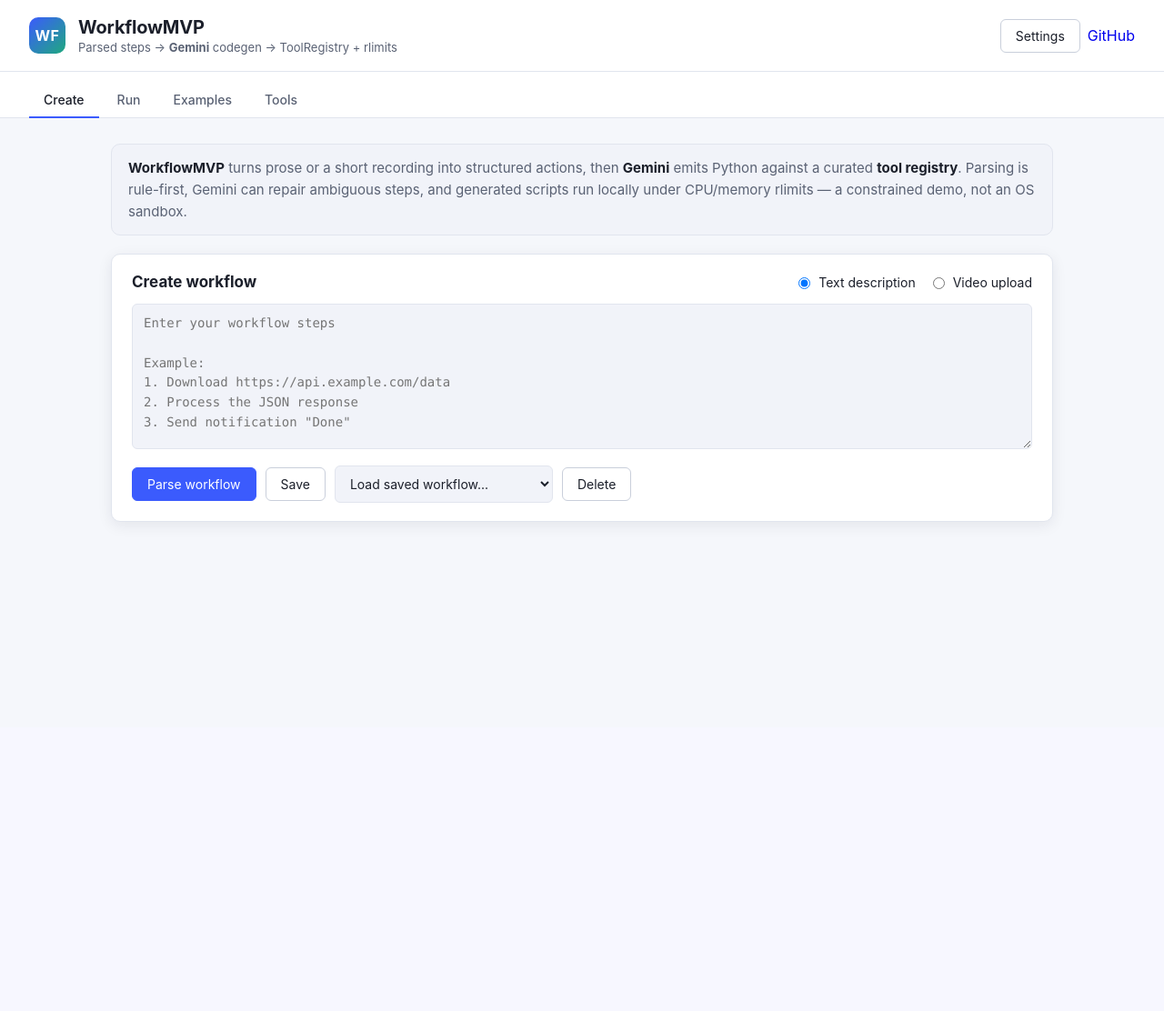
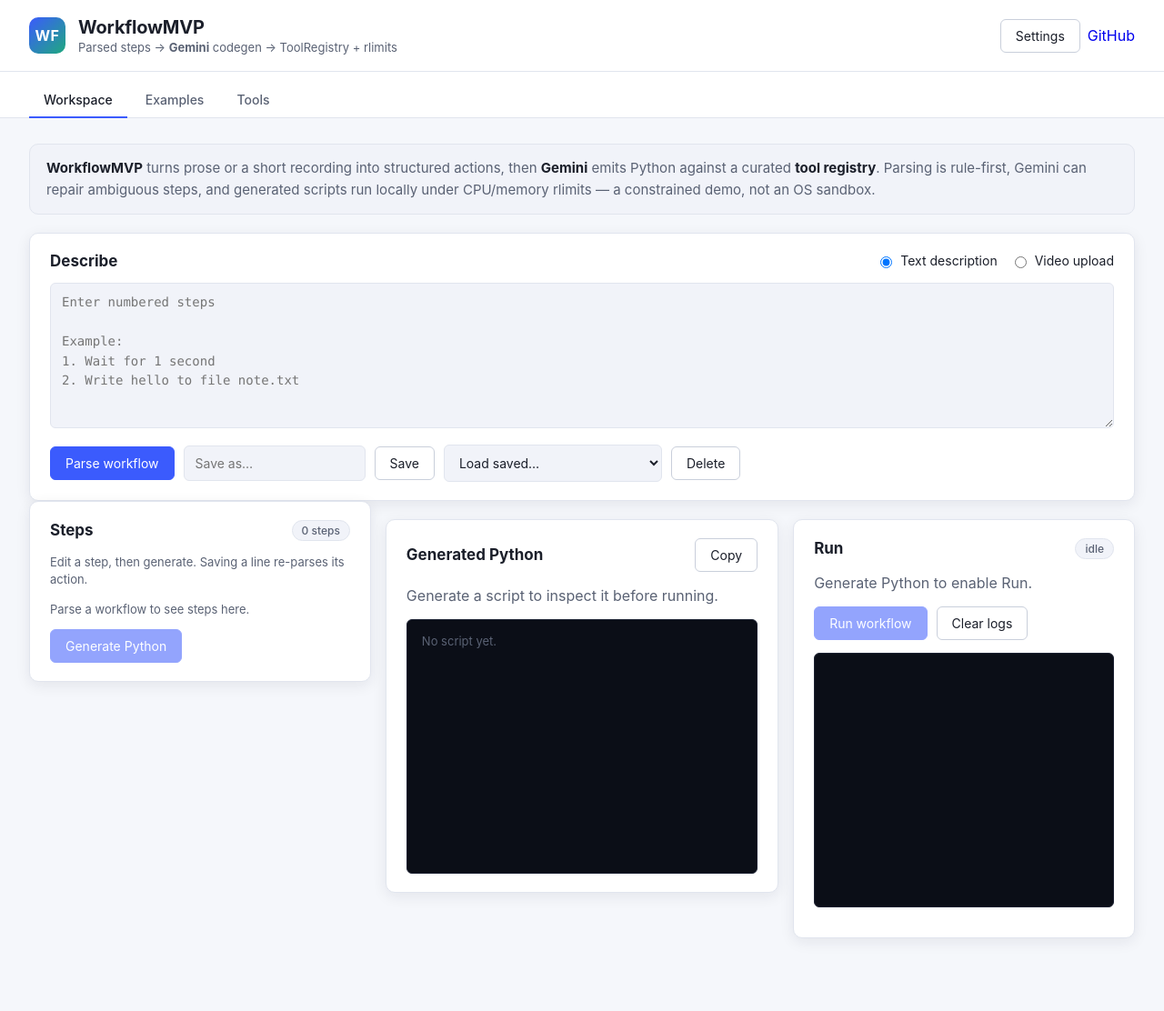
Before and after one commit to KMeltzer24/workflowMVP, a Flask app: page / in a window 1280 px wide. Shown: the whole page at 91% size. Before the commit the page ends 577 px from the top, so only its background shows below. Run offline with Flask 3, Linux system fonts and the light colour scheme; some libraries are stand-ins or nearby versions.

Commit message:
Put parse, generated Python, and run on one workspace screen.
Drop stdlib-shaped tools (regex/split/hash) and return the generated script from the API so the UI can show it before a run.

```diff
--- a/web/static/css/style.css
+++ b/web/static/css/style.css
@@ -169,12 +169,90 @@ code {
 /* Layout */
 
 .container {
-    max-width: 1100px;
+    max-width: 1440px;
     margin: 0 auto;
     padding: 28px 32px 80px;
     display: flex;
     flex-direction: column;
     gap: 20px;
+}
+
+.workspace-grid {
+    display: grid;
+    grid-template-columns: minmax(240px, 1fr) minmax(280px, 1.15fr) minmax(240px, 1fr);
+    gap: 16px;
+    align-items: start;
+}
+
+.workspace-col .terminal,
+.workspace-col .code-view {
+    min-height: 280px;
+    max-height: 52vh;
+}
+
+.code-view {
+    margin: 0;
+    background: #0b0e17;
+    color: #d7dcea;
+    border-radius: var(--radius-sm);
+    padding: 14px 16px;
+    font-family: var(--font-mono);
+    font-size: 12px;
+    line-height: 1.5;
+    overflow: auto;
+    white-space: pre;
+    border: 1px solid #1d2233;
+}
+
+.empty-hint {
+    color: var(--text-muted);
+    font-family: var(--font-sans);
+    font-size: 13px;
+    white-space: normal;
+}
+
+.save-row #saveName {
+    max-width: 200px;
+    margin: 0;
+}
+
+.tool-table-wrap {
+    overflow: auto;
+    max-height: 520px;
+    border: 1px solid var(--border);
+    border-radius: var(--radius-sm);
+}
+
+.tool-table {
+    width: 100%;
+    border-collapse: collapse;
+    font-size: 13px;
+}
+
+.tool-table th,
+.tool-table td {
+    text-align: left;
+    padding: 8px 10px;
+    border-bottom: 1px solid var(--border);
+    vertical-align: top;
+}
+
+.tool-table th {
+    position: sticky;
+    top: 0;
+    background: var(--surface-alt);
+    font-weight: 600;
+    z-index: 1;
+}
+
+.tool-table code {
+    font-size: 12px;
+}
+
+@media (max-width: 1100px) {
+    .workspace-grid {
+        grid-template-columns: 1fr;
+    }
 }
 
 .panel {
--- a/web/static/js/app.js
+++ b/web/static/js/app.js
@@ -44,8 +44,13 @@ document.getElementById("saveBtn").addEventListener("click", () => {
         toast("Nothing to save", "warning");
         return;
     }
-    const name = prompt("Save as:");
-    if (!name) return;
+    const nameInput = document.getElementById("saveName");
+    const name = (nameInput && nameInput.value.trim()) || "";
+    if (!name) {
+        toast("Enter a name next to Save", "warning");
+        if (nameInput) nameInput.focus();
+        return;
+    }
     const all = loadSavedWorkflows();
     all[name] = { text, savedAt: new Date().toISOString() };
     persistSavedWorkflows(all);
@@ -84,6 +89,15 @@ document.getElementById("generateBtn").addEventListener("click", generateWorkflo
 document.getElementById("runBtn").addEventListener("click", runWorkflow);
 document.getElementById("clearLogsBtn").addEventListener("click", () => {
     document.getElementById("runOutput").innerHTML = "";
+});
+document.getElementById("copyCodeBtn").addEventListener("click", async () => {
+    if (!state.generatedCode) return;
+    try {
+        await navigator.clipboard.writeText(state.generatedCode);
+        toast("Copied generated Python", "success");
+    } catch (_) {
+        toast("Could not copy", "error");
+    }
 });
 document.getElementById("toolSearchInput").addEventListener("input", renderTools);
 document.getElementById("toolCategorySelect").addEventListener("change", renderTools);
--- a/web/static/js/core.js
+++ b/web/static/js/core.js
@@ -20,9 +20,12 @@ const CREDENTIAL_KEYS = [
     "SMTP_PORT",
 ];
 
+const TAB_ORDER = ["workspace", "examples", "tools"];
+
 const state = {
     parsedSteps: [],
     currentWorkflowPath: null,
+    generatedCode: "",
     stepsEdited: false,
     streaming: false,
     parseConfidence: null,
@@ -84,7 +87,7 @@ function refreshSavedList() {
     if (!select) return;
     const saved = loadSavedWorkflows();
     const names = Object.keys(saved).sort();
-    select.innerHTML = '<option value="">Load saved workflow...</option>';
+    select.innerHTML = '<option value="">Load saved…</option>';
     for (const name of names) {
         const option = document.createElement("option");
         option.value = name;
@@ -113,18 +116,32 @@ function toast(message, variant = "info") {
 
 function activateTab(name) {
     document.querySelectorAll(".tab").forEach((btn) => {
-        btn.classList.toggle("active", btn.dataset.tab === name);
+        const on = btn.dataset.tab === name;
+        btn.classList.toggle("active", on);
+        btn.setAttribute("aria-selected", on ? "true" : "false");
+        btn.tabIndex = on ? 0 : -1;
     });
     document.querySelectorAll(".tab-panel").forEach((panel) => {
         panel.classList.toggle("active", panel.id === `tab-${name}`);
     });
-    if (name === "run") {
+    if (name === "workspace" && typeof updateRunSummary === "function") {
         updateRunSummary();
     }
 }
 
 document.querySelectorAll(".tab").forEach((btn) => {
     btn.addEventListener("click", () => activateTab(btn.dataset.tab));
+    btn.addEventListener("keydown", (event) => {
+        if (event.key !== "ArrowRight" && event.key !== "ArrowLeft") return;
+        event.preventDefault();
+        const index = TAB_ORDER.indexOf(btn.dataset.tab);
+        if (index < 0) return;
+        const delta = event.key === "ArrowRight" ? 1 : -1;
+        const next = TAB_ORDER[(index + delta + TAB_ORDER.length) % TAB_ORDER.length];
+        activateTab(next);
+        const nextBtn = document.querySelector(`.tab[data-tab="${next}"]`);
+        if (nextBtn) nextBtn.focus();
+    });
 });
 
 // -------------------- Helpers --------------------
--- a/web/static/js/create-tab.js
+++ b/web/static/js/create-tab.js
@@ -145,7 +145,26 @@ function stopParseProgress() {
 function enableGenerate(enabled) {
     const btn = document.getElementById("generateBtn");
     btn.disabled = !enabled;
-    btn.textContent = "Generate Python code";
+    btn.textContent = "Generate Python";
+}
+
+function showGeneratedCode(code, path) {
+    const view = document.getElementById("generatedCode");
+    const meta = document.getElementById("codeMeta");
+    const copyBtn = document.getElementById("copyCodeBtn");
+    state.generatedCode = code || "";
+    if (!view) return;
+    if (state.generatedCode) {
+        view.textContent = state.generatedCode;
+    } else {
+        view.innerHTML = '<span class="empty-hint">No script yet.</span>';
+    }
+    if (meta) {
+        meta.textContent = path
+            ? `Saved as ${path}`
+            : "Generate a script to inspect it before running.";
+    }
+    if (copyBtn) copyBtn.disabled = !state.generatedCode;
 }
 
 function displaySteps(steps) {
@@ -177,7 +196,6 @@ function displaySteps(steps) {
         `;
         host.appendChild(div);
     });
-    document.getElementById("stepsPanel").hidden = false;
     document.getElementById("stepCountPill").textContent = `${steps.length} steps`;
 }
 
@@ -222,7 +240,7 @@ function saveStep(index) {
             }
             toggleEdit(index);
             const generateBtn = document.getElementById("generateBtn");
-            generateBtn.textContent = "Generate Python code (modified)";
+            generateBtn.textContent = "Generate Python (modified)";
             markParseInsightsStale();
             toast(`Updated step ${index + 1}`, "success");
         });
@@ -436,10 +454,11 @@ async function generateWorkflow() {
         const gs = data.generation_seconds;
         const sec = typeof gs === "number" ? gs : parseFloat(gs);
         state.lastGenerationSeconds = Number.isFinite(sec) ? sec : null;
+        showGeneratedCode(data.code || "", data.output_path);
         document.getElementById("runBtn").disabled = false;
         updateRunSummary();
         toast("Python code generated", "success");
-        activateTab("run");
+        activateTab("workspace");
     } catch (err) {
         toast(`Generate error: ${err.message}`, "error");
     } finally {
--- a/web/static/js/examples-tab.js
+++ b/web/static/js/examples-tab.js
@@ -36,7 +36,7 @@ async function loadExamples() {
                 document.getElementById("workflowText").value = example.workflow;
                 document.querySelector("input[name='inputType'][value='text']").checked = true;
                 toggleInputType();
-                activateTab("create");
+                activateTab("workspace");
                 parseWorkflow();
                 toast(`Loaded: ${example.name}`, "success");
             });
--- a/web/static/js/tools-tab.js
+++ b/web/static/js/tools-tab.js
@@ -40,7 +40,7 @@ function buildToolCategoryOptions(tools) {
 }
 
 function renderTools() {
-    const host = document.getElementById("tools");
+    const host = document.getElementById("toolsBody") || document.getElementById("tools");
     if (!host) return;
     const search = (document.getElementById("toolSearchInput").value || "")
         .trim()
@@ -56,18 +56,17 @@ function renderTools() {
 
     host.innerHTML = "";
     for (const tool of filtered) {
-        const card = document.createElement("div");
-        card.className = "card";
-        card.innerHTML = `
-            <h3>${escapeHtml(tool.name)}</h3>
-            <p>${escapeHtml(tool.description || "")}</p>
-            <p class="muted" style="margin-top:8px"><code>${
-                Object.keys(tool.parameters || {})
-                    .map(escapeHtml)
-                    .join(", ") || "(no parameters)"
-            }</code></p>
+        const required = Array.isArray(tool.required) ? tool.required : [];
+        const params = Object.keys(tool.parameters || {});
+        const row = document.createElement("tr");
+        row.innerHTML = `
+            <td><code>${escapeHtml(tool.name)}</code></td>
+            <td>${escapeHtml(toolCategory(tool))}</td>
+            <td>${required.length ? required.map(escapeHtml).join(", ") : "—"}</td>
+            <td><code>${params.map(escapeHtml).join(", ") || "—"}</code></td>
         `;
-        host.appendChild(card);
+        row.title = tool.description || "";
+        host.appendChild(row);
     }
     document.getElementById("toolCountPill").textContent =
         `${filtered.length} / ${state.tools.length} tools`;
--- a/web/templates/index.html
+++ b/web/templates/index.html
@@ -23,11 +23,10 @@
         </div>
     </header>
 
-    <nav class="tabs" role="tablist">
-        <button class="tab active" data-tab="create" role="tab">Create</button>
-        <button class="tab" data-tab="run" role="tab">Run</button>
-        <button class="tab" data-tab="examples" role="tab">Examples</button>
-        <button class="tab" data-tab="tools" role="tab">Tools</button>
+    <nav class="tabs" role="tablist" aria-label="Primary">
+        <button class="tab active" data-tab="workspace" role="tab" aria-selected="true" aria-controls="tab-workspace" id="tab-btn-workspace" tabindex="0">Workspace</button>
+        <button class="tab" data-tab="examples" role="tab" aria-selected="false" aria-controls="tab-examples" id="tab-btn-examples" tabindex="-1">Examples</button>
+        <button class="tab" data-tab="tools" role="tab" aria-selected="false" aria-controls="tab-tools" id="tab-btn-tools" tabindex="-1">Tools</button>
     </nav>
 
     <main class="container">
@@ -40,10 +39,11 @@
                 under CPU/memory rlimits &mdash; a constrained demo, not an OS sandbox.
             </p>
         </section>
-        <section class="tab-panel active" id="tab-create" role="tabpanel">
+
+        <section class="tab-panel active" id="tab-workspace" role="tabpanel" aria-labelledby="tab-btn-workspace">
             <div class="panel">
                 <div class="panel-header">
-                    <h2>Create workflow</h2>
+                    <h2>Describe</h2>
                     <div class="input-type">
                         <label>
                             <input type="radio" name="inputType" value="text" checked>
@@ -58,7 +58,7 @@
 
                 <div id="textInput">
                     <textarea id="workflowText" spellcheck="false"
-                        placeholder="Enter your workflow steps&#10;&#10;Example:&#10;1. Download https://api.example.com/data&#10;2. Process the JSON response&#10;3. Send notification &quot;Done&quot;"></textarea>
+                        placeholder="Enter numbered steps&#10;&#10;Example:&#10;1. Wait for 1 second&#10;2. Write hello to file note.txt"></textarea>
                 </div>
 
                 <div id="videoInput" class="hidden">
@@ -68,82 +68,104 @@
                     </div>
                 </div>
 
-                <div class="actions">
+                <div class="actions save-row">
                     <button class="primary" id="parseBtn" type="button">Parse workflow</button>
+                    <input id="saveName" type="text" placeholder="Save as…" maxlength="80" aria-label="Workflow name">
                     <button class="ghost" id="saveBtn" type="button">Save</button>
-                    <select id="savedList" class="select">
-                        <option value="">Load saved workflow...</option>
+                    <select id="savedList" class="select" aria-label="Load saved workflow">
+                        <option value="">Load saved…</option>
                     </select>
                     <button class="ghost" id="deleteSavedBtn" type="button">Delete</button>
                 </div>
             </div>
 
-            <div class="panel" id="stepsPanel" hidden>
+            <div class="workspace-grid">
+                <div class="panel workspace-col">
                     <div class="panel-header">
-                    <h2>Parsed steps</h2>
+                        <h2>Steps</h2>
                         <span class="pill" id="stepCountPill">0 steps</span>
                     </div>
                     <p class="muted steps-edit-hint">
-                    Edit steps below before <strong>Generate Python code</strong> — fix emails, wording, and logic.
-                    Saving a step re-runs the rule parser on that line so <strong>Action</strong> and parameters stay in sync.
+                        Edit a step, then generate. Saving a line re-parses its action.
                     </p>
                     <div id="parseInsights" class="parse-insights hidden" aria-live="polite"></div>
-                <div id="parsedSteps"></div>
+                    <div id="parsedSteps">
+                        <p class="empty-hint" id="stepsEmpty">Parse a workflow to see steps here.</p>
+                    </div>
                     <div class="actions">
-                    <button class="primary" id="generateBtn" type="button" disabled>Generate Python code</button>
+                        <button class="primary" id="generateBtn" type="button" disabled>Generate Python</button>
                     </div>
                     <div id="generateStatus" class="generate-status hidden" role="status" aria-live="polite" aria-atomic="true"></div>
                 </div>
-        </section>
 
-        <section class="tab-panel" id="tab-run" role="tabpanel">
-            <div class="panel">
+                <div class="panel workspace-col">
                     <div class="panel-header">
-                    <h2>Run workflow</h2>
+                        <h2>Generated Python</h2>
+                        <button class="ghost" id="copyCodeBtn" type="button" disabled>Copy</button>
+                    </div>
+                    <p class="muted" id="codeMeta">Generate a script to inspect it before running.</p>
+                    <pre id="generatedCode" class="code-view" aria-live="polite"><span class="empty-hint">No script yet.</span></pre>
+                </div>
+
+                <div class="panel workspace-col">
+                    <div class="panel-header">
+                        <h2>Run</h2>
                         <span id="runStatusPill" class="pill">idle</span>
                     </div>
-                <p class="muted" id="runMeta">Generate Python code from a parsed workflow to enable the run button.</p>
+                    <p class="muted" id="runMeta">Generate Python to enable Run.</p>
                     <div class="actions">
-                    <button class="primary" id="runBtn" type="button" disabled>Run generated workflow</button>
+                        <button class="primary" id="runBtn" type="button" disabled>Run workflow</button>
                         <button class="ghost" id="clearLogsBtn" type="button">Clear logs</button>
                     </div>
                     <pre id="runOutput" class="terminal" aria-live="polite"></pre>
                 </div>
+            </div>
         </section>
 
-        <section class="tab-panel" id="tab-examples" role="tabpanel">
+        <section class="tab-panel" id="tab-examples" role="tabpanel" aria-labelledby="tab-btn-examples">
             <div class="panel">
                 <div class="panel-header">
                     <h2>Examples</h2>
                     <span id="examplesCountPill" class="pill">— baked-in demos</span>
                 </div>
+                <p class="muted">Click an example to load it into the workspace and parse.</p>
                 <div id="examples" class="cards"></div>
             </div>
         </section>
 
-        <section class="tab-panel" id="tab-tools" role="tabpanel">
+        <section class="tab-panel" id="tab-tools" role="tabpanel" aria-labelledby="tab-btn-tools">
             <div class="panel">
                 <div class="panel-header">
-                    <h2>Available tools</h2>
+                    <h2>Tool registry</h2>
                     <span id="toolCountPill" class="pill">0 tools</span>
                 </div>
                 <p class="muted tools-intro">
-                    Loaded from <code>/api/tools</code> &mdash; <span id="toolRegistryTotalNote">waiting for registry…</span>.
-                    Cards map to parameters your prose can ground after parsing. Categories filter; search scans names,
-                    descriptions, and parameter keys with <code>X / N tools</code> showing filtered vs&nbsp;listed.
+                    <span id="toolRegistryTotalNote">waiting for registry…</span>
+                    Search names, descriptions, and parameters.
                 </p>
                 <div class="tool-controls">
-                    <input id="toolSearchInput" type="text" placeholder="Search tools by name, description, or parameter...">
+                    <input id="toolSearchInput" type="text" placeholder="Search tools…">
                     <select id="toolCategorySelect" class="select">
                         <option value="all">All categories</option>
                     </select>
                 </div>
-                <div id="tools" class="cards tool-cards"></div>
+                <div class="tool-table-wrap">
+                    <table class="tool-table" id="tools">
+                        <thead>
+                            <tr>
+                                <th>Name</th>
+                                <th>Category</th>
+                                <th>Required</th>
+                                <th>Parameters</th>
+                            </tr>
+                        </thead>
+                        <tbody id="toolsBody"></tbody>
+                    </table>
+                </div>
             </div>
         </section>
     </main>
 
-    <!-- Settings modal -->
     <div class="modal-backdrop hidden" id="settingsModal">
         <div class="modal" role="dialog" aria-modal="true" aria-labelledby="settingsTitle">
             <div class="modal-header">
@@ -183,7 +205,6 @@
         </div>
     </div>
 
-    <!-- Inline missing-cred prompt -->
     <div class="modal-backdrop hidden" id="promptModal">
         <div class="modal" role="dialog" aria-modal="true" aria-labelledby="promptTitle">
             <div class="modal-header">
@@ -205,7 +226,6 @@
         </div>
     </div>
 
-    <!-- Toast stack -->
     <div id="toasts" class="toasts" aria-live="polite"></div>
 
     <script src="{{ url_for('static', filename='js/core.js') }}"></script>
--- a/workflowmvp/agent.py
+++ b/workflowmvp/agent.py
@@ -94,7 +94,6 @@ _TOOL_GUIDANCE: Dict[str, str] = {
         "   wj.function(file_path='out.json', data={'ok': True}, indent=2)"
     ),
     "append_file": "APPEND / LOG LINES — append_file adds text without reading the whole file first.",
-    "hash_file": "FILE INTEGRITY — hash_file(file_path='backup.zip', algorithm='sha256') returns hex_digest.",
     "get_current_time": (
         "DATE & TIME — get_current_time(timezone='…') returns iso, unix, timezone (any **IANA** name). "
         "Use for clocks in workflows and emails; combine with `zoneinfo` in code when you need "
--- a/workflowmvp/parser.py
+++ b/workflowmvp/parser.py
@@ -238,10 +238,6 @@ class WorkflowParser:
         if 'append' in words and ('file' in words or 'log' in words):
             return 'append_file', self._extract_append_params(description)
 
-        if ('hash' in words or 'checksum' in words or 'sha256' in d) and \
-                ('file' in words or '.json' in d or '.txt' in d or '.csv' in d):
-            return 'hash_file', self._extract_file_params(description)
-
         if ('current' in words or 'now' in words) and 'time' in words:
             return 'get_current_time', self._extract_time_params(description)
 
--- a/workflowmvp/tools/__init__.py
+++ b/workflowmvp/tools/__init__.py
@@ -23,7 +23,6 @@ from .finance import FinanceToolsMixin
 from .network import NetworkToolsMixin
 from .notifications import NotificationToolsMixin
 from .system import SystemToolsMixin
-from .text import TextToolsMixin
 
 
 class ToolRegistry(
@@ -35,7 +34,6 @@ class ToolRegistry(
     SystemToolsMixin,
     DatabaseToolsMixin,
     ArchiveToolsMixin,
-    TextToolsMixin,
 ):
     """Concrete registry composed from per-category mixins.
 
@@ -52,7 +50,6 @@ class ToolRegistry(
         self._register_system_tools()
         self._register_database_tools()
         self._register_archive_tools()
-        self._register_text_tools()
 
 
 __all__ = ["P", "Tool", "ToolRegistry", "parameter_descriptions", "requests"]
```
Also changed, not shown: tests/test_api.py (+11 -5 lines), tests/test_tools.py (+13 -47 lines), tests/test_workflow_validation.py (+5 -5 lines), workflowmvp/blueprints/codegen.py (+17 -0 lines), workflowmvp/services/tool_metadata.py (+0 -7 lines), workflowmvp/tools/filesystem.py (+13 -36 lines), workflowmvp/tools/text.py (deleted, +0 -129 lines), README.md. Lines whose indentation alone changed are shown as unchanged.
